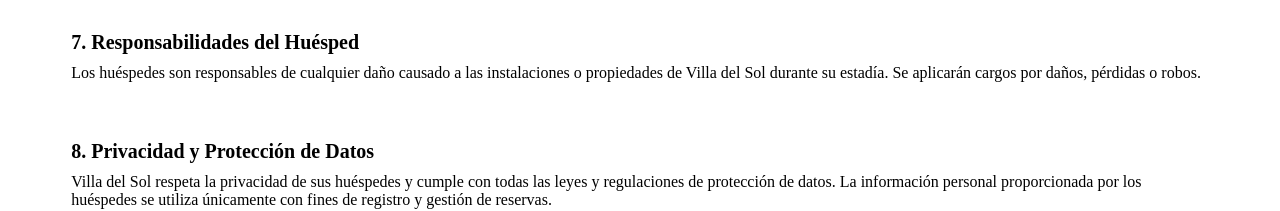
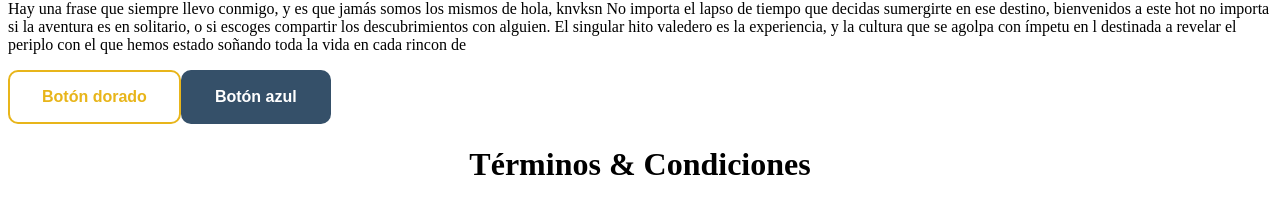
Before and after one commit to Bees7nees/Develhope-Villa-Sol, a React (Vite) app in the folder develhope-group-app/: page / in a window 1280 px wide. Shown: the part 855-1066 px from the top of the page. Built offline with nearby package versions, Linux system fonts and the light colour scheme.

Commit message:
probando para merge

```diff
--- a/develhope-group-app/src/App.jsx
+++ b/develhope-group-app/src/App.jsx
@@ -11,7 +11,7 @@ function App() {
     <>
 
 
-    {/* <Banner fotomain="/src/assets/Img/fotomain.png" />
+    <Banner fotomain="/src/assets/Img/fotomain.png" />
 
     <TitleDescription
       title={"Hospédese en uno de los mejores hoteles en Cádiz"}
@@ -19,7 +19,7 @@ function App() {
     />
 
     <Button type="yellow" label="Botón dorado"/>
-    <Button type="blue" label="Botón azul" /> */}
+    <Button type="blue" label="Botón azul" />
 
     <TermsConditions />
 
```
